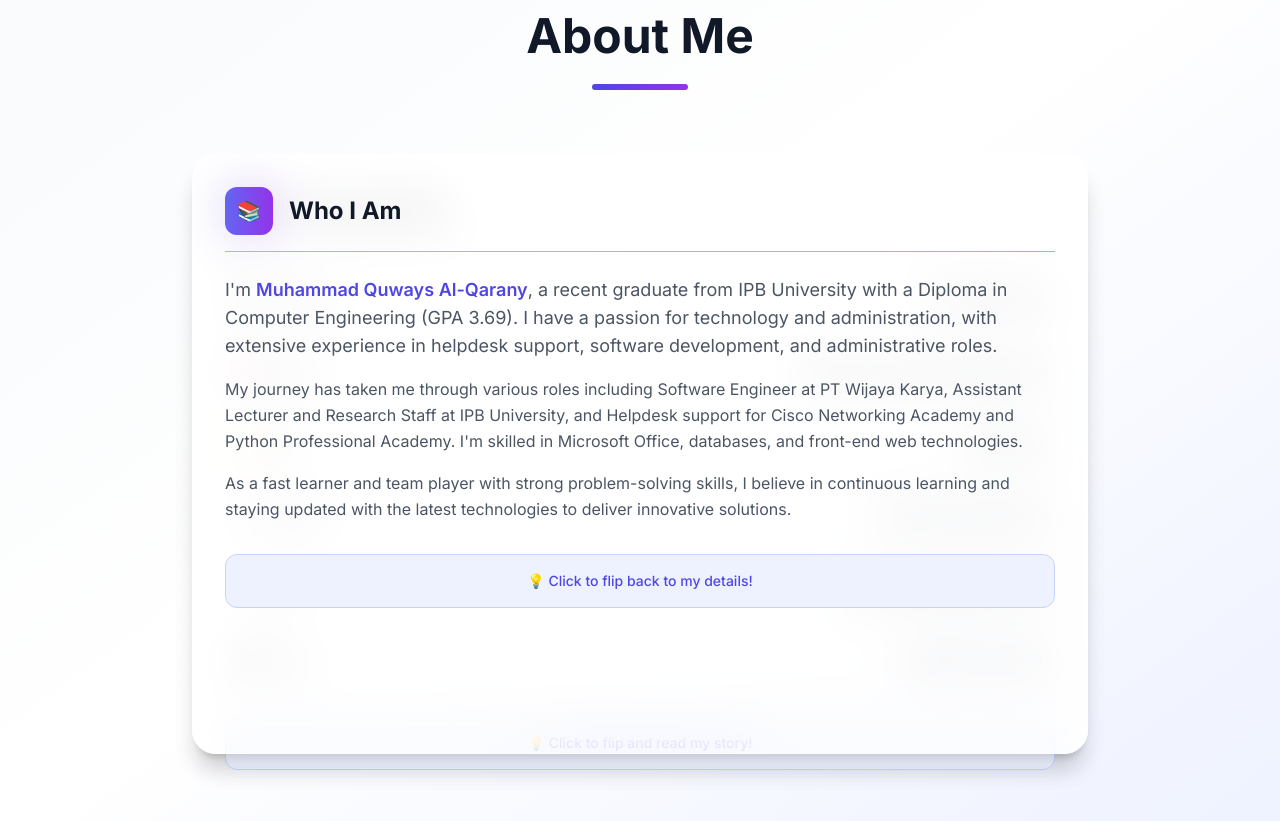
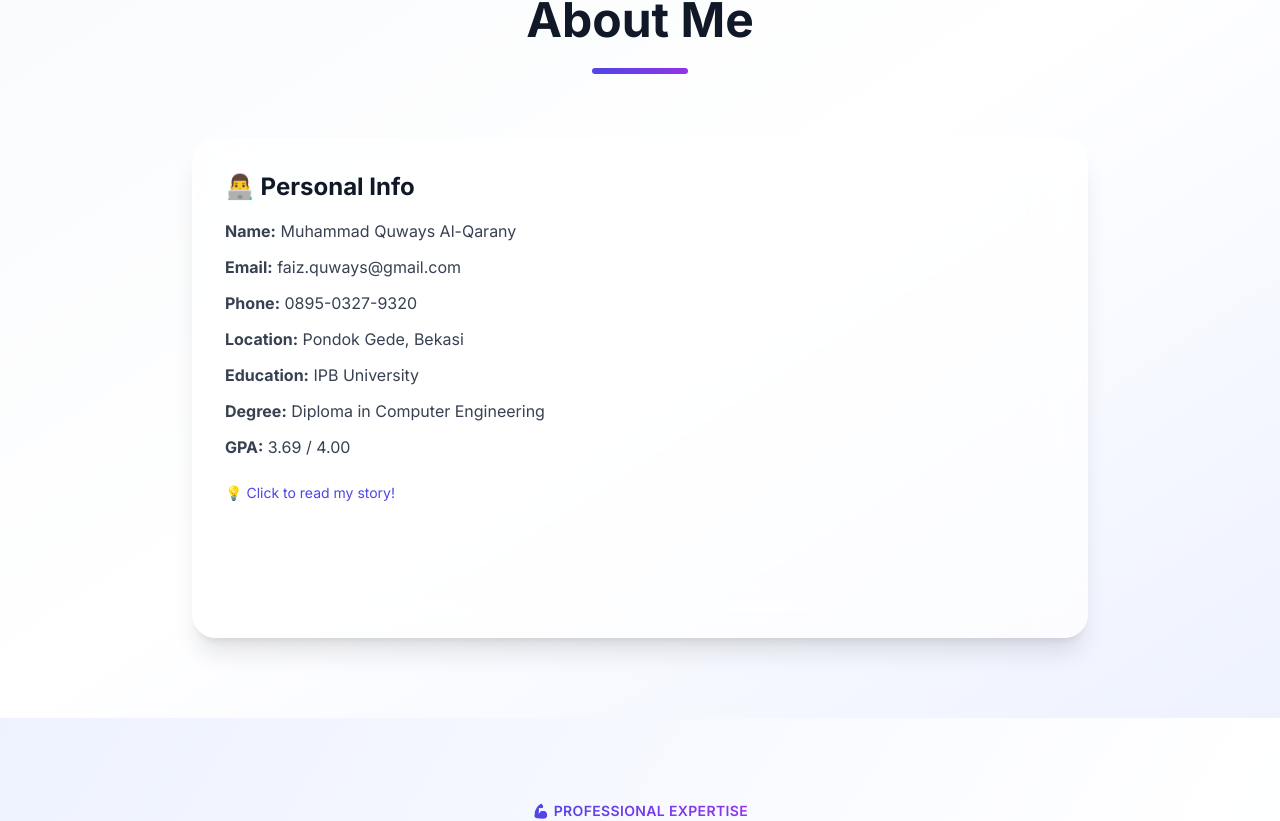
Before and after one commit to nakamino24/Portofolio, a React (Vite) app: page / in a window 1280 px wide. Shown: the part 908-1729 px from the top of the page. Built offline with nearby package versions, Linux system fonts and the light colour scheme.

Commit message:
Fixing Flip Card

```diff
--- a/src/components/About.jsx
+++ b/src/components/About.jsx
@@ -6,126 +6,44 @@ const About = () => {
   return (
     <section id="about" className="py-20 bg-gradient-to-br from-slate-50 via-white to-indigo-50 dark:from-gray-900 dark:via-gray-800 dark:to-indigo-900 transition-colors duration-300">
       <div className="max-w-6xl mx-auto px-4 sm:px-6 lg:px-8">
-        {/* Background decorative elements */}
-        <div className="absolute inset-0 overflow-hidden pointer-events-none">
-          <div className="absolute top-1/4 left-1/4 w-64 h-64 bg-gradient-to-r from-blue-400/10 to-purple-600/10 rounded-full blur-3xl"></div>
-          <div className="absolute bottom-1/4 right-1/4 w-80 h-80 bg-gradient-to-r from-indigo-400/10 to-cyan-600/10 rounded-full blur-3xl"></div>
-        </div>
-
         <div className="text-center mb-16 relative z-10">
-          <div className="inline-block mb-4">
           <span className="bg-gradient-to-r from-indigo-600 to-purple-600 bg-clip-text text-transparent text-sm font-semibold tracking-wide uppercase">
             👋 Get to Know Me
           </span>
-          </div>
-          <h2 className="text-4xl md:text-5xl font-bold text-gray-900 dark:text-white mb-6">
-            About Me
-          </h2>
+          <h2 className="text-4xl md:text-5xl font-bold text-gray-900 dark:text-white mb-6">About Me</h2>
           <div className="w-24 h-1.5 bg-gradient-to-r from-indigo-600 to-purple-600 mx-auto rounded-full shadow-lg"></div>
         </div>
-        {/* Flip Card - Centered */}
-        <div className="max-w-4xl mx-auto">
-          <div
-            className={`relative w-full h-[600px] cursor-pointer perspective-1000 ${isFlipped ? 'flipped' : ''}`}
-            onClick={() => setIsFlipped(!isFlipped)}
-          >
-            <div className="absolute w-full h-full transition-transform duration-700 transform-style-preserve-3d" style={{ transform: isFlipped ? 'rotateY(180deg)' : 'none' }}>
-              {/* Front Card */}
-              <div className="bg-white/70 dark:bg-gray-800/70 backdrop-blur-xl rounded-3xl p-8 shadow-xl border border-white/20 dark:border-gray-700/30 hover:shadow-2xl transition-all duration-300 absolute w-full h-full backface-hidden">
-                <div className="mb-6">
-                  <div className="flex items-center mb-4">
-                    <div className="w-12 h-12 bg-gradient-to-r from-indigo-500 to-purple-600 rounded-xl flex items-center justify-center mr-4">
-                      <span className="text-white text-xl">👨‍💻</span>
-                    </div>
-                    <h3 className="text-2xl font-bold text-gray-900 dark:text-white">Personal Info</h3>
-                  </div>
-                  <div className="h-px bg-gradient-to-r from-indigo-500/50 to-purple-600/50 mb-6"></div>
+
+        <div className="max-w-4xl mx-auto flip-card" onClick={() => setIsFlipped(!isFlipped)}>
+          <div className={`flip-card-inner ${isFlipped ? 'flipped' : ''}`}>
+            {/* Front Side */}
+            <div className="flip-card-front bg-white/70 dark:bg-gray-800/70 backdrop-blur-xl rounded-3xl p-8 shadow-xl border border-white/20 dark:border-gray-700/30">
+              <h3 className="text-2xl font-bold text-gray-900 dark:text-white mb-4">👨‍💻 Personal Info</h3>
+              <ul className="space-y-3 text-gray-700 dark:text-gray-300">
+                <li><strong>Name:</strong> Muhammad Quways Al-Qarany</li>
+                <li><strong>Email:</strong> faiz.quways@gmail.com</li>
+                <li><strong>Phone:</strong> 0895-0327-9320</li>
+                <li><strong>Location:</strong> Pondok Gede, Bekasi</li>
+                <li><strong>Education:</strong> IPB University</li>
+                <li><strong>Degree:</strong> Diploma in Computer Engineering</li>
+                <li><strong>GPA:</strong> 3.69 / 4.00</li>
+              </ul>
+              <p className="mt-6 text-sm text-indigo-600 dark:text-indigo-400">💡 Click to read my story!</p>
             </div>
 
-                <div className="space-y-6">
-                  <div className="group">
-                    <div className="flex items-center justify-between p-3 rounded-xl hover:bg-gray-50 dark:hover:bg-gray-700/50 transition-colors duration-200">
-                      <span className="text-gray-600 dark:text-gray-400 font-medium">🎓 Education</span>
-                      <span className="text-gray-900 dark:text-white font-semibold">IPB University</span>
-                    </div>
-                  </div>
-                  <div className="group">
-                    <div className="flex items-center justify-between p-3 rounded-xl hover:bg-gray-50 dark:hover:bg-gray-700/50 transition-colors duration-200">
-                      <span className="text-gray-600 dark:text-gray-400 font-medium">🎯 Degree</span>
-                      <span className="text-gray-900 dark:text-white font-semibold text-right">Diploma Computer Engineering</span>
-                    </div>
-                  </div>
-                  <div className="group">
-                    <div className="flex items-center justify-between p-3 rounded-xl hover:bg-gray-50 dark:hover:bg-gray-700/50 transition-colors duration-200">
-                      <span className="text-gray-600 dark:text-gray-400 font-medium">⭐ GPA</span>
-                      <span className="text-gray-900 dark:text-white font-semibold">3.69/4.00</span>
-                    </div>
-                  </div>
-                  <div className="group">
-                    <div className="flex items-center justify-between p-3 rounded-xl hover:bg-gray-50 dark:hover:bg-gray-700/50 transition-colors duration-200">
-                      <span className="text-gray-600 dark:text-gray-400 font-medium">📍 Location</span>
-                      <span className="text-gray-900 dark:text-white font-semibold">Pondok Gede, Bekasi</span>
-                    </div>
-                  </div>
-                  <div className="group">
-                    <div className="flex items-center justify-between p-3 rounded-xl hover:bg-gray-50 dark:hover:bg-gray-700/50 transition-colors duration-200">
-                      <span className="text-gray-600 dark:text-gray-400 font-medium">✉️ Email</span>
-                      <span className="text-gray-900 dark:text-white font-semibold text-right break-all">faiz.quways@gmail.com</span>
-                    </div>
-                  </div>
-                  <div className="group">
-                    <div className="flex items-center justify-between p-3 rounded-xl hover:bg-gray-50 dark:hover:bg-gray-700/50 transition-colors duration-200">
-                      <span className="text-gray-600 dark:text-gray-400 font-medium">📱 Phone</span>
-                      <span className="text-gray-900 dark:text-white font-semibold">0895-0327-9320</span>
-                    </div>
-                  </div>
-                </div>
-
-                <div className="mt-8 text-center">
-                  <div className="bg-indigo-50 dark:bg-indigo-900/30 border border-indigo-200 dark:border-indigo-700 rounded-xl p-4">
-                    <p className="text-sm text-indigo-600 dark:text-indigo-400 font-medium">
-                      💡 Click to flip and read my story!
+            {/* Back Side */}
+            <div className="flip-card-back bg-white/70 dark:bg-gray-800/70 backdrop-blur-xl rounded-3xl p-8 shadow-xl border border-white/20 dark:border-gray-700/30">
+              <h3 className="text-2xl font-bold text-gray-900 dark:text-white mb-4">📚 Who I Am</h3>
+              <p className="text-gray-700 dark:text-gray-300 mb-4">
+                I'm <strong>Muhammad Quways Al-Qarany</strong>, a fresh graduate of IPB University passionate about full-stack development and ethical hacking.
               </p>
-                  </div>
-                </div>
-              </div>
-
-              {/* Back Card */}
-              <div className="bg-white/70 dark:bg-gray-800/70 backdrop-blur-xl rounded-3xl p-8 shadow-xl border border-white/20 dark:border-gray-700/30 hover:shadow-2xl transition-all duration-300 absolute w-full h-full transform-rotateY-180 backface-hidden">
-                <div className="mb-6">
-                  <div className="flex items-center mb-4">
-                    <div className="w-12 h-12 bg-gradient-to-r from-indigo-500 to-purple-600 rounded-xl flex items-center justify-center mr-4">
-                      <span className="text-white text-xl">📚</span>
-                    </div>
-                    <h3 className="text-2xl font-bold text-gray-900 dark:text-white">Who I Am</h3>
-                  </div>
-                  <div className="h-px bg-gradient-to-r from-indigo-500/50 to-purple-600/50 mb-6"></div>
-                </div>
-                <div className="space-y-4 text-gray-600 dark:text-gray-300 leading-relaxed">
-                  <p className="text-lg">
-                    I'm <span className="font-semibold text-indigo-600 dark:text-indigo-400">Muhammad Quways Al-Qarany</span>, a recent graduate from IPB University with a Diploma in Computer Engineering
-                    (GPA 3.69). I have a passion for technology and administration, with extensive experience in helpdesk support,
-                    software development, and administrative roles.
+              <p className="text-gray-700 dark:text-gray-300 mb-4">
+                I've worked on software engineering projects at PT Wijaya Karya, assisted academic activities as a teaching assistant, and supported IT operations at Cisco Networking Academy.
               </p>
-                  <p>
-                    My journey has taken me through various roles including Software Engineer at PT Wijaya Karya,
-                    Assistant Lecturer and Research Staff at IPB University, and Helpdesk support for Cisco Networking Academy
-                    and Python Professional Academy. I'm skilled in Microsoft Office, databases, and front-end web technologies.
+              <p className="text-gray-700 dark:text-gray-300">
+                I'm constantly learning and building — aiming to grow into a world-class developer and AI innovator.
               </p>
-                  <p>
-                    As a fast learner and team player with strong problem-solving skills, I believe in continuous learning
-                    and staying updated with the latest technologies to deliver innovative solutions.
-                  </p>
-                </div>
-
-                <div className="mt-8 text-center">
-                  <div className="bg-indigo-50 dark:bg-indigo-900/30 border border-indigo-200 dark:border-indigo-700 rounded-xl p-4">
-                    <p className="text-sm text-indigo-600 dark:text-indigo-400 font-medium">
-                      💡 Click to flip back to my details!
-                    </p>
-                  </div>
-                </div>
-              </div>
+              <p className="mt-6 text-sm text-indigo-600 dark:text-indigo-400">💡 Click to go back!</p>
             </div>
           </div>
         </div>
--- a/src/components/Contact.jsx
+++ b/src/components/Contact.jsx
@@ -51,7 +51,7 @@ const Contact = () => {
                   </div>
                   <div className="ml-4">
                     <p className="text-sm font-medium text-gray-500 dark:text-gray-400">Email</p>
-                    <p className="text-lg font-semibold text-gray-900 dark:text-white">alexandrucotofan8@gmail.com</p>
+                    <p className="text-lg font-semibold text-gray-900 dark:text-white">faiz.quways@gmail.com</p>
                   </div>
                 </div>
 
@@ -61,7 +61,7 @@ const Contact = () => {
                   </div>
                   <div className="ml-4">
                     <p className="text-sm font-medium text-gray-500 dark:text-gray-400">Phone</p>
-                    <p className="text-lg font-semibold text-gray-900 dark:text-white">+40 123 456 789</p>
+                    <p className="text-lg font-semibold text-gray-900 dark:text-white">+6289503279320</p>
                   </div>
                 </div>
 
@@ -71,7 +71,7 @@ const Contact = () => {
                   </div>
                   <div className="ml-4">
                     <p className="text-sm font-medium text-gray-500 dark:text-gray-400">Location</p>
-                    <p className="text-lg font-semibold text-gray-900 dark:text-white">Bucharest, Romania</p>
+                    <p className="text-lg font-semibold text-gray-900 dark:text-white">Bekasi, West Java</p>
                   </div>
                 </div>
               </div>
--- a/src/index.css
+++ b/src/index.css
@@ -115,21 +115,22 @@
       blink-caret .75s step-end infinite;
   }
 
-  /* Flip Card Styles */
   .flip-card {
     perspective: 1000px;
+    width: 100%;
+    height: 500px;
+    cursor: pointer;
   }
 
   .flip-card-inner {
     position: relative;
     width: 100%;
     height: 100%;
-    text-align: center;
     transition: transform 0.6s;
     transform-style: preserve-3d;
   }
 
-  .flip-card.flipped .flip-card-inner {
+  .flip-card-inner.flipped {
     transform: rotateY(180deg);
   }
 
@@ -138,8 +139,9 @@
     position: absolute;
     width: 100%;
     height: 100%;
+    backface-visibility: hidden;
     -webkit-backface-visibility: hidden;
-    backface-visibility: hidden;
+    border-radius: 1.5rem;
   }
 
   .flip-card-back {
```
Lines whose indentation alone changed are shown as unchanged.
